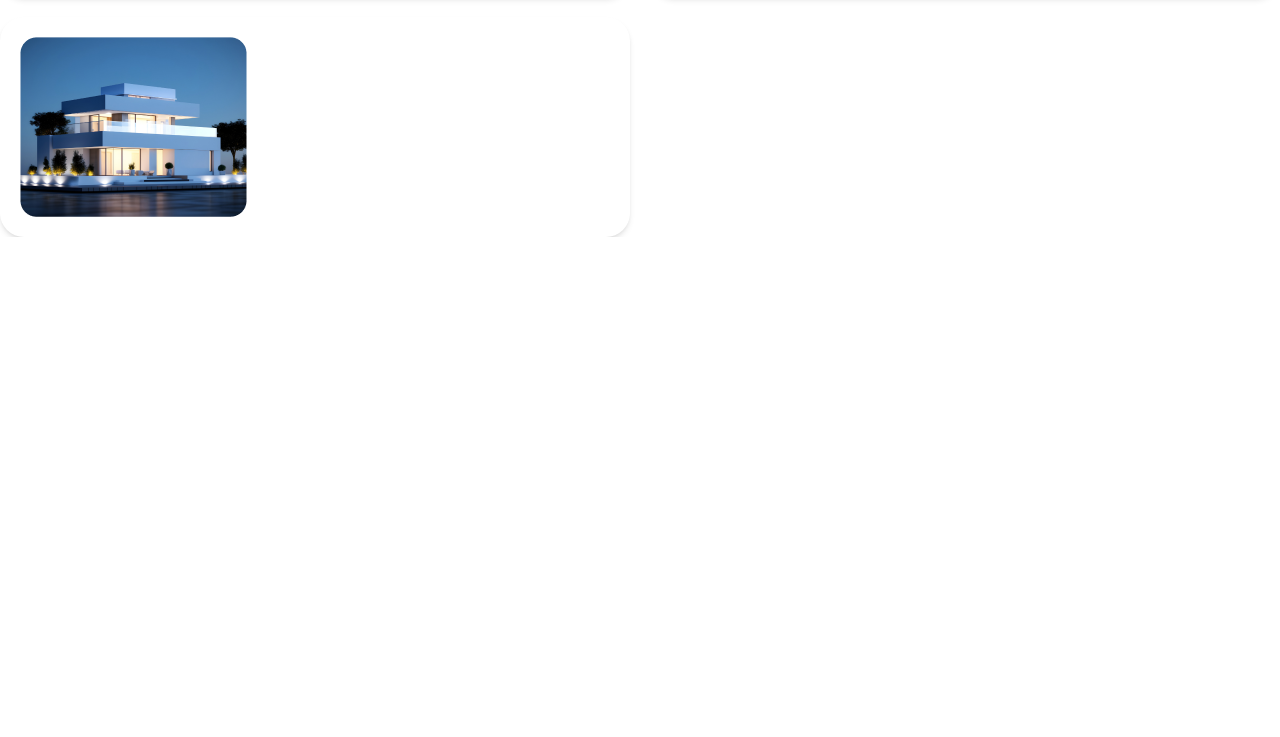
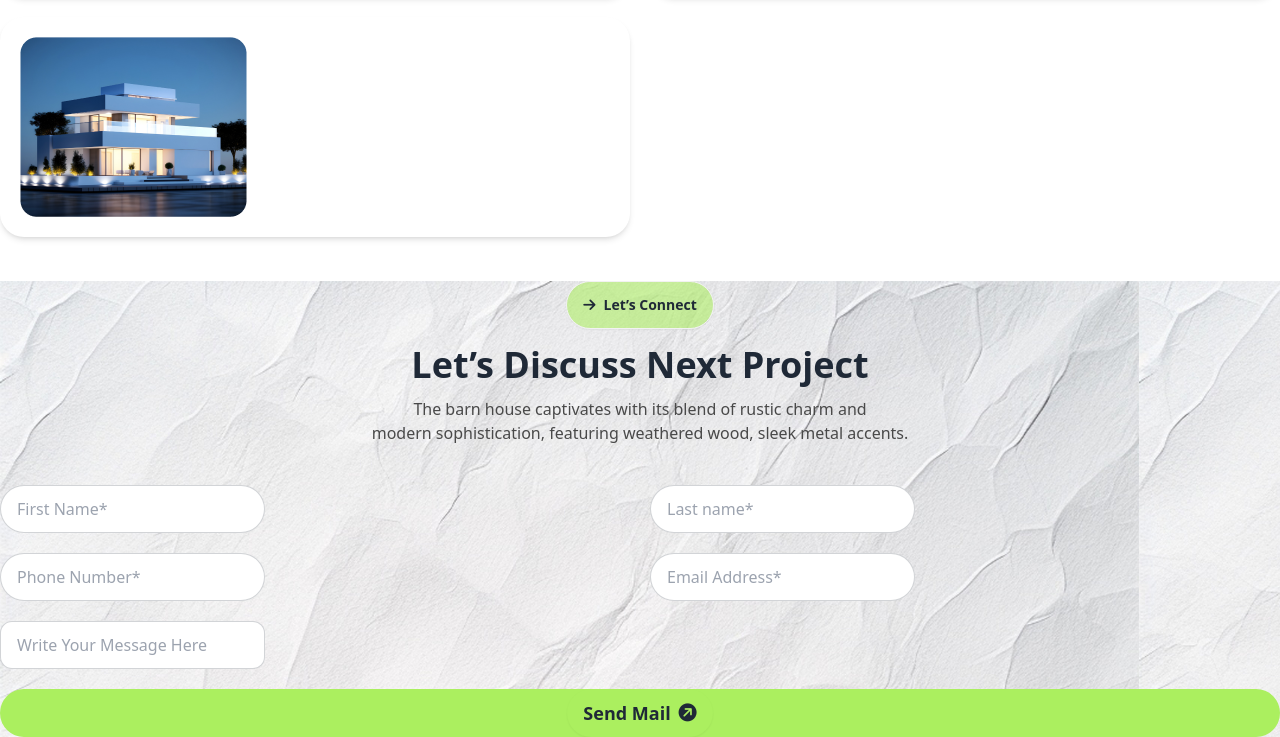
Before and after one commit to tasmia-munira/my-third-assignment, a plain HTML site: page index.html in a window 1280 px wide. Shown: the part 2579-3316 px from the top of the page. Before the commit the page ends 2816 px from the top, so only its background shows below. Drawn offline with nearby package versions, Linux system fonts and the light colour scheme.

Commit message:
added discussion section

```diff
--- a/index.html
+++ b/index.html
@@ -270,7 +270,53 @@
                 </div>
            </div>
 
+
          </section>
+
+         <!-- Discuss section -->
+          <section class="container mx-auto mt-11">
+            <div
+              class=""
+              style="background-image: url(./assets/bg.jpg);">
+
+              <div class="flex items-center justify-center">
+                <button><a class="btn rounded-3xl bg-[#acef5f90]"><i class="fa-solid fa-arrow-right"></i>Let’s Connect</a>
+                </button>
+
+              </div>
+
+              <h1 class="text-4xl font-bold mt-4 text-center">Let’s Discuss Next Project</h1>
+                <p class="text-[#494949] mt-3 mb-10 text-center">The barn house captivates with its blend of rustic charm and <br> modern sophistication, featuring weathered wood, sleek metal accents.</p>
+
+              <!-- Box -->
+                <div class="container mx-auto">
+                  <div class="grid grid-cols-2 gap-5">
+                    <div class="indicator">
+                      <input type="text" placeholder="First Name*" class="input input-bordered rounded-full" />
+                    </div>
+                    <div class="indicator">
+                      <input type="text" placeholder="Last name*" class="input input-bordered rounded-full" />
+                    </div>
+                    <div class="indicator">
+                      <input type="text" placeholder="Phone Number*" class="input input-bordered rounded-full" />
+                    </div>
+                    <div class="indicator">
+                      <input type="text" placeholder="Email Address*" class="input input-bordered rounded-full" />
+                    </div>
+                  </div>
+                  <div class="indicator">
+                    <input type="text" placeholder="Write Your Message Here" class="input input-bordered rounded-xl mt-5" />
+                  </div>
+                </div>
+
+                <button class="w-full h-12 px-6 text-indigo-100 transition-colors duration-150 bg-primary-color rounded-full focus:shadow-outline mt-5"><a class="btn bg-primary-color rounded-full text-lg font-bold border-hidden">Send Mail<i class="fa-solid fa-circle-arrow-right -rotate-45"></i></a></button>
+            </div>
+
+
+
+
+
+          </section>
 
 
 
```
